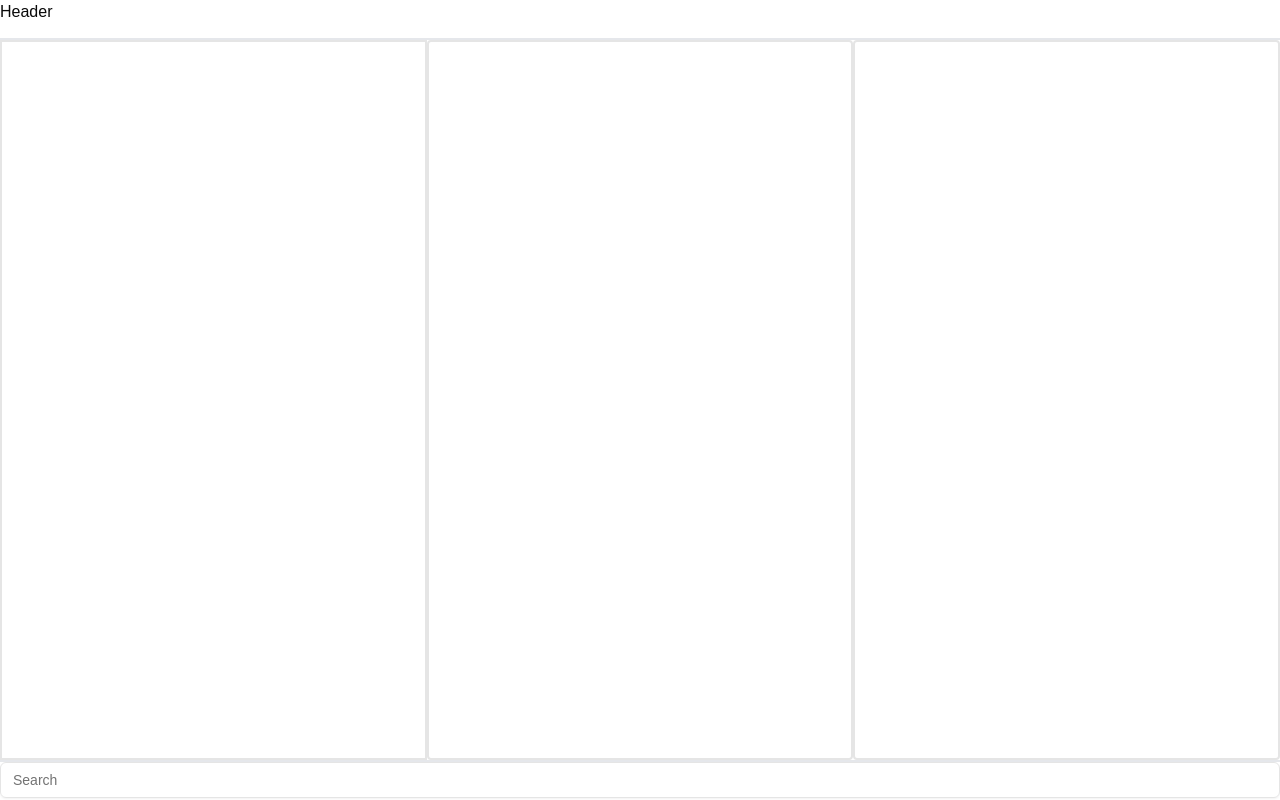
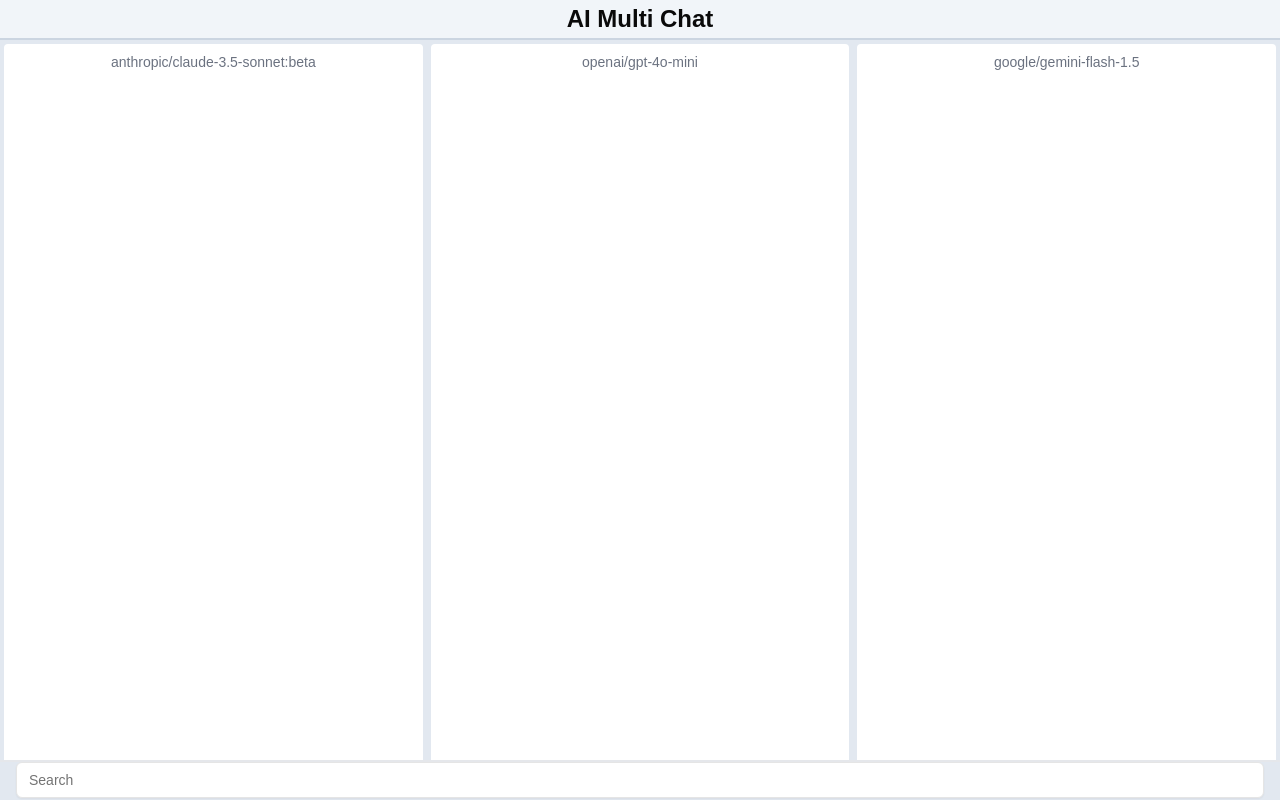
Before and after one commit to ankushagarwal/ai-multi-chat, a Next.js app: page / in a window 1280 px wide. Built offline with nearby package versions, Linux system fonts and the light colour scheme.

Commit message:
Some formatting

```diff
--- a/app/page.tsx
+++ b/app/page.tsx
@@ -29,25 +29,27 @@ export default function Home() {
   };
 
   return (
-    <div className="h-screen flex flex-col">
-      <header className="flex h-10 border-b-2 border-gray-200">Header</header>
+    <div className="h-screen flex flex-col bg-slate-200">
+      <header className="flex h-10 border-b-2 bg-slate-100 border-slate-300 items-center justify-center">
+        <h1 className="text-2xl font-bold">AI Multi Chat</h1>
+      </header>
 
-      <div className="flex flex-1 overflow-auto">
-        <div className="flex-1 border-2 h-fullrounded overflow-scroll">
+      <div className="flex flex-1 overflow-auto ">
+        <div className="flex-1  h-full rounded overflow-scroll m-1 p-2 bg-white">
           <Chat
             ref={submitRef1}
             inputValue={inputValue}
             modelName="anthropic/claude-3.5-sonnet:beta"
           />
         </div>
-        <div className="flex-1 border-2  rounded overflow-scroll">
+        <div className="flex-1  h-full rounded overflow-scroll m-1 p-2 bg-white">
           <Chat
             ref={submitRef2}
             inputValue={inputValue}
             modelName="openai/gpt-4o-mini"
           />
         </div>
-        <div className="flex-1 border-2  rounded overflow-scroll">
+        <div className="flex-1  h-full rounded overflow-scroll m-1 p-2 bg-white">
           <Chat
             ref={submitRef3}
             inputValue={inputValue}
@@ -56,8 +58,9 @@ export default function Home() {
         </div>
       </div>
 
-      <footer className="flex h-10 border-t-2 border-gray-200">
+      <footer className="flex h-10 border-t-2 border-gray-200 ">
         <Input
+          className="bg-white mx-4"
           placeholder="Search"
           onKeyDown={handleKeyDown}
           value={inputValue}
--- a/components/chat.tsx
+++ b/components/chat.tsx
@@ -28,6 +28,9 @@ const Chat = forwardRef<ChatHandle, { inputValue: string; modelName: string }>(
 
     return (
       <div className="chat-container">
+        <div className="text-sm text-gray-500 mb-2 flex items-center justify-center">
+          {modelName}
+        </div>
         {messages.map((message) => (
           <Markdown
             key={message.id}
```
